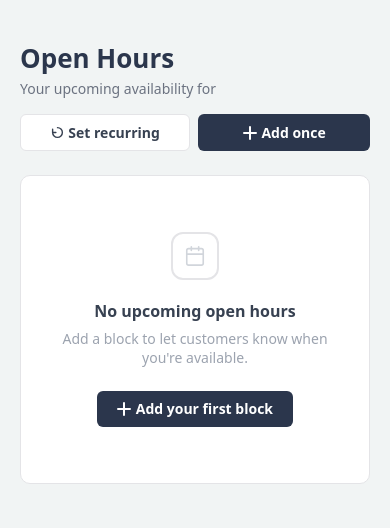
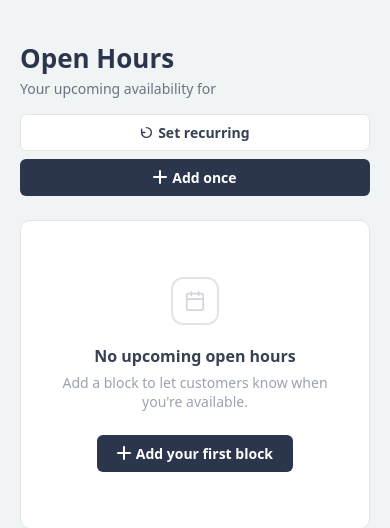
Before and after one commit to philip-laibtech/appointment-setter, a Django app: template availability/templates/availability/slot_list.html in a window 390 px wide. Shown: the part 56-584 px from the top of the page. Run offline with Django 5.2, Linux system fonts and the light colour scheme; the template is opened without the code that fills it, so the values that code supplies are empty.

Commit message:
responsiveness

```diff
--- a/availability/templates/availability/slot_list.html
+++ b/availability/templates/availability/slot_list.html
@@ -252,8 +252,8 @@
   /* ── Responsive ──────────────────────────────────────── */
   @media (max-width: 600px) {
     .av-header { flex-direction: column; }
-    .av-header-actions { width: 100%; }
-    .av-add-btn, .av-outline-btn { flex: 1; justify-content: center; text-align: center; }
+    .av-header-actions { width: 100%; flex-direction: column; align-items: stretch; }
+    .av-add-btn, .av-outline-btn { justify-content: center; text-align: center; }
 
     .av-entry {
       flex-wrap: wrap;
```
